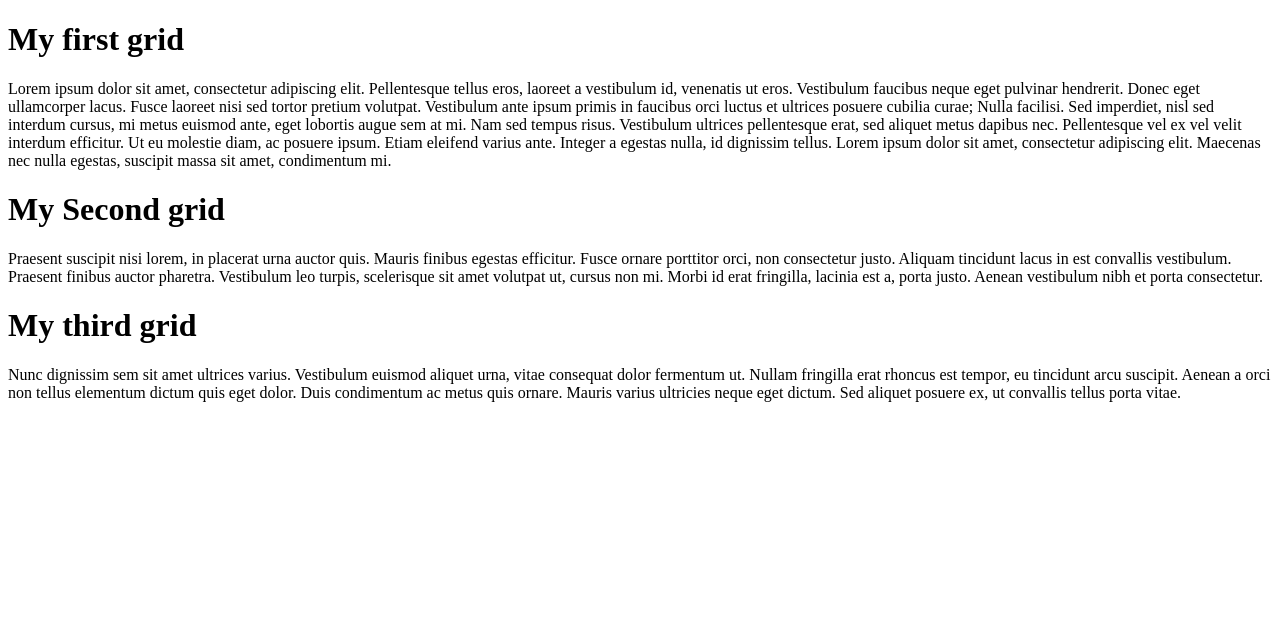
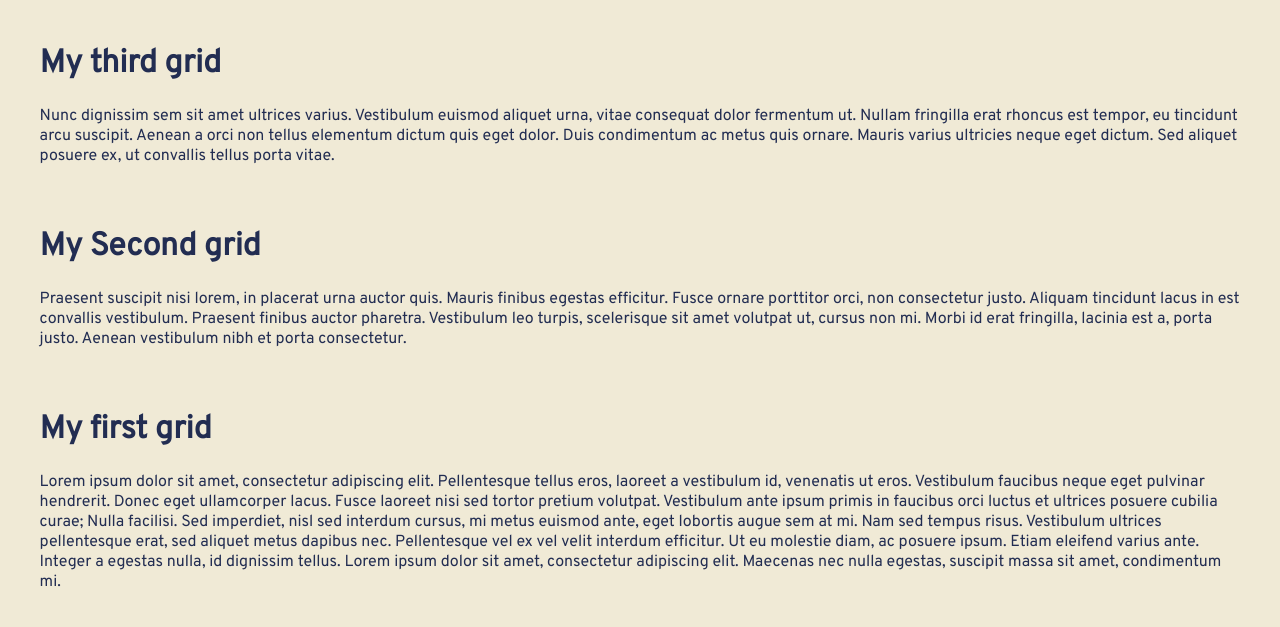
Before and after one commit to Shane-Bath/Grid-styles, a plain HTML site: page index.html in a window 1280 px wide. Drawn offline with Linux system fonts and the light colour scheme.

Commit message:
image rules grid placement and rules

```diff
--- a/index.html
+++ b/index.html
@@ -5,20 +5,28 @@
     <meta http-equiv="X-UA-Compatible" content="IE=edge">
     <meta name="viewport" content="width=device-width, initial-scale=1.0">
     <link rel="stylesheet" href="/styles.css">
+    <style>
+        @import url('https://fonts.googleapis.com/css2?family=Overpass&display=swap');
+        </style>
+
     <title>Learning CSS Grid</title>
 </head>
 <body>
-    <div>
+    <main class="grid-3-column">
+
+        <div class="grid">
             <h1>My first grid</h1>
             <p>Lorem ipsum dolor sit amet, consectetur adipiscing elit. Pellentesque tellus eros, laoreet a vestibulum id, venenatis ut eros. Vestibulum faucibus neque eget pulvinar hendrerit. Donec eget ullamcorper lacus. Fusce laoreet nisi sed tortor pretium volutpat. Vestibulum ante ipsum primis in faucibus orci luctus et ultrices posuere cubilia curae; Nulla facilisi. Sed imperdiet, nisl sed interdum cursus, mi metus euismod ante, eget lobortis augue sem at mi. Nam sed tempus risus. Vestibulum ultrices pellentesque erat, sed aliquet metus dapibus nec. Pellentesque vel ex vel velit interdum efficitur. Ut eu molestie diam, ac posuere ipsum. Etiam eleifend varius ante. Integer a egestas nulla, id dignissim tellus. Lorem ipsum dolor sit amet, consectetur adipiscing elit. Maecenas nec nulla egestas, suscipit massa sit amet, condimentum mi.</p>
         </div>
-    <div>
+        <div class="grid">
             <h1>My Second grid</h1>
             <p>Praesent suscipit nisi lorem, in placerat urna auctor quis. Mauris finibus egestas efficitur. Fusce ornare porttitor orci, non consectetur justo. Aliquam tincidunt lacus in est convallis vestibulum. Praesent finibus auctor pharetra. Vestibulum leo turpis, scelerisque sit amet volutpat ut, cursus non mi. Morbi id erat fringilla, lacinia est a, porta justo. Aenean vestibulum nibh et porta consectetur.</p>
         </div>
-    <div>
+        <div class="grid">
             <h1>My third grid</h1>
             <p>Nunc dignissim sem sit amet ultrices varius. Vestibulum euismod aliquet urna, vitae consequat dolor fermentum ut. Nullam fringilla erat rhoncus est tempor, eu tincidunt arcu suscipit. Aenean a orci non tellus elementum dictum quis eget dolor. Duis condimentum ac metus quis ornare. Mauris varius ultricies neque eget dictum. Sed aliquet posuere ex, ut convallis tellus porta vitae.</p>
         </div>
+    </main>
+
 </body>
 </html>
--- a/styles.css
+++ b/styles.css
@@ -0,0 +1,40 @@
+body {
+    display: grid;
+    background-color: #f0ead6;
+    font-family: 'Overpass', sans-serif;
+    color: #222d52;
+}
+
+img,
+picture {
+  max-width: 100%;
+  display: block;
+}
+
+.grid-3-column {
+    display: grid;
+    gap: 1.5em;
+    grid-template-areas:
+    'one'
+    'two'
+    'three';
+
+    padding-block: 15px;
+    width: min(95%);
+    margin-inline: auto;
+}
+
+.grid:nth-child(1) {
+    grid-area: three;
+
+}
+
+.grid:nth-child(2) {
+    grid-area:two;
+
+}
+
+.grid:nth-child(3) {
+    grid-area: one;
+
+}
```
Also changed, not shown: images/dublin-city.webp (added), images/ethos-center-image.jpg (added), images/hero-image.webp (added). Lines whose indentation alone changed are shown as unchanged.
